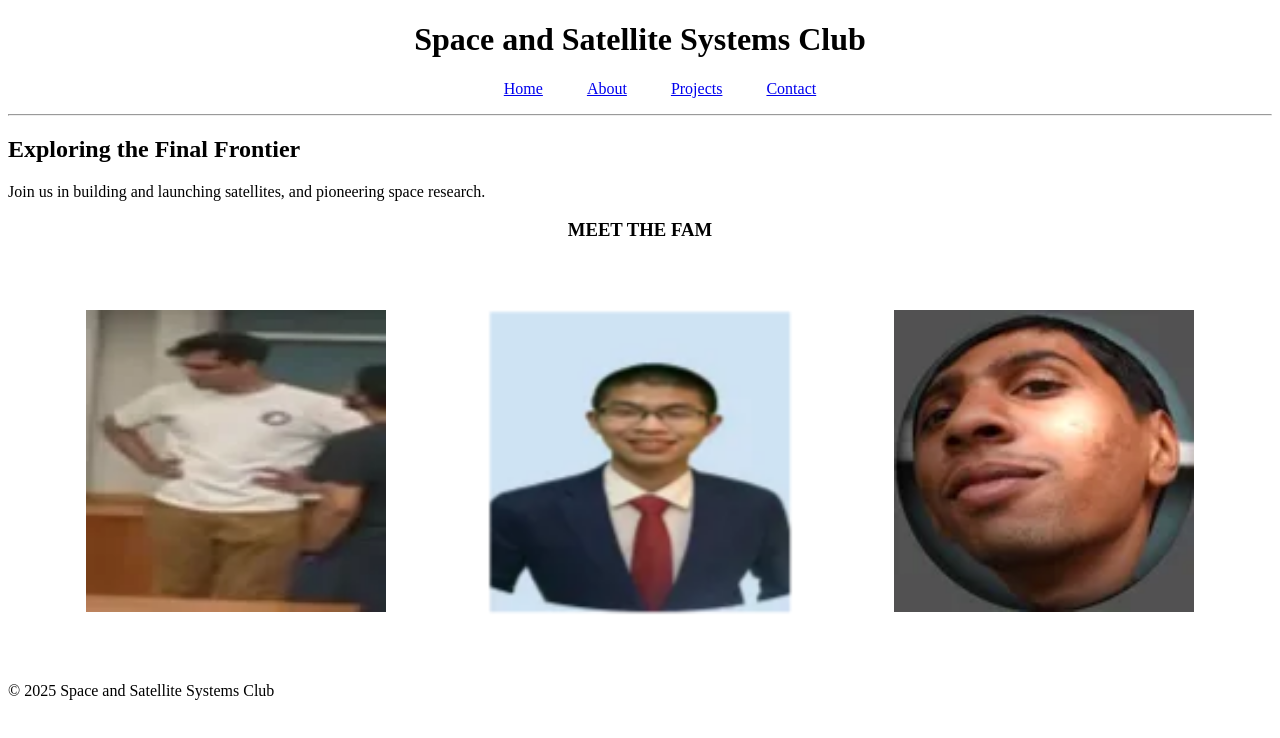
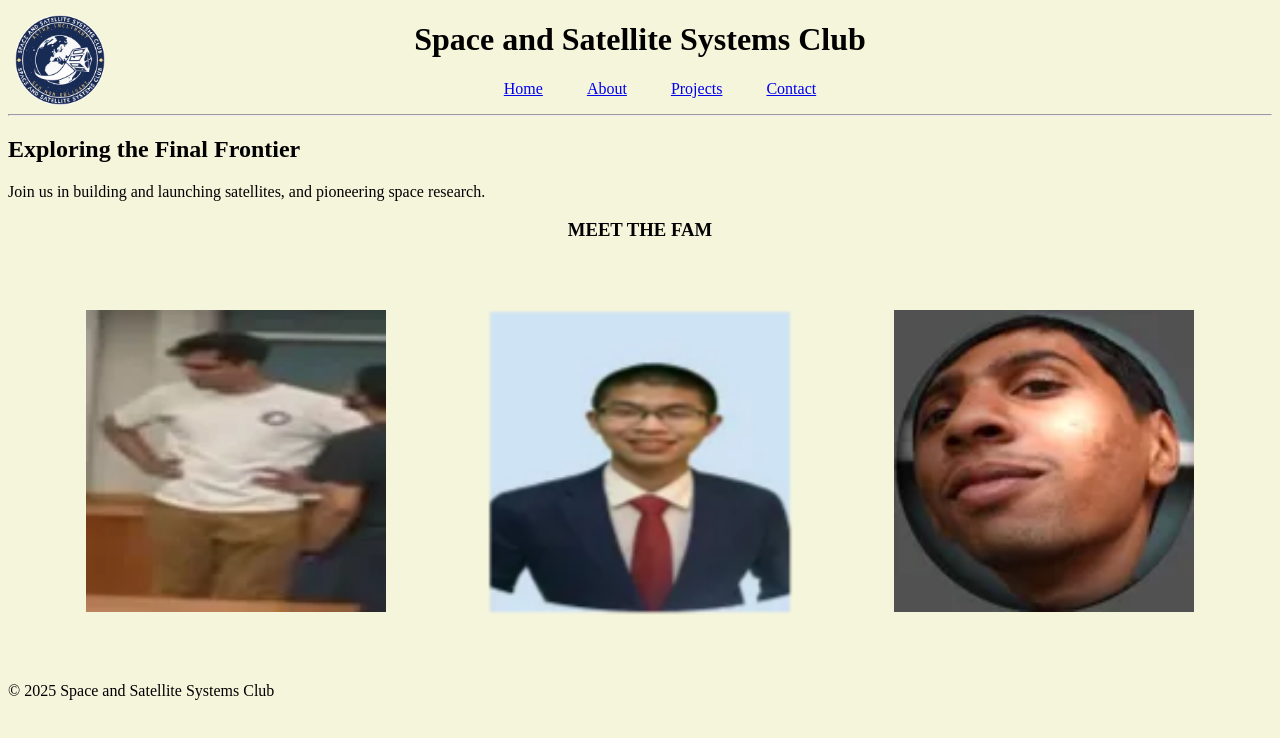
Before and after one commit to Space-and-Satellite-Systems-UC-Davis/SSS-Website, a website: page index.html in a window 1280 px wide. Drawn offline with nearby package versions, Linux system fonts and the light colour scheme.

Commit message:
feat: Add background color and logo

```diff
--- a/index.html
+++ b/index.html
@@ -2,17 +2,28 @@
 <html lang="en">
 
 <style>
+html {background-color: #F5F5DC;}
 h1 {text-align: center;}
 li {display: inline;
 	padding: 20px;}
 ul {text-align: center;}
 img {padding: 50px;}
 .leads {text-align: center;}
+.logo {
+	position: absolute;
+	left:-35px;
+	top:-35px;
+	width:90px;
+	height:90px;
+}
 </style>
 <head>
     <meta charset="UTF-8">
     <meta name="viewport" content="width=device-width, initial-scale=1.0">
-    <title>Space and Satellite Systems Club</title>
+
+	<img src="images/logo.png" alt="logo" class="logo">
+
+	<title>Space and Satellite Systems Club</title>
 	  <link
     rel="stylesheet"
     href="https://cdnjs.cloudflare.com/ajax/libs/animate.css/4.1.1/animate.min.css"
```
Also changed, not shown: images/logo.png (added).
